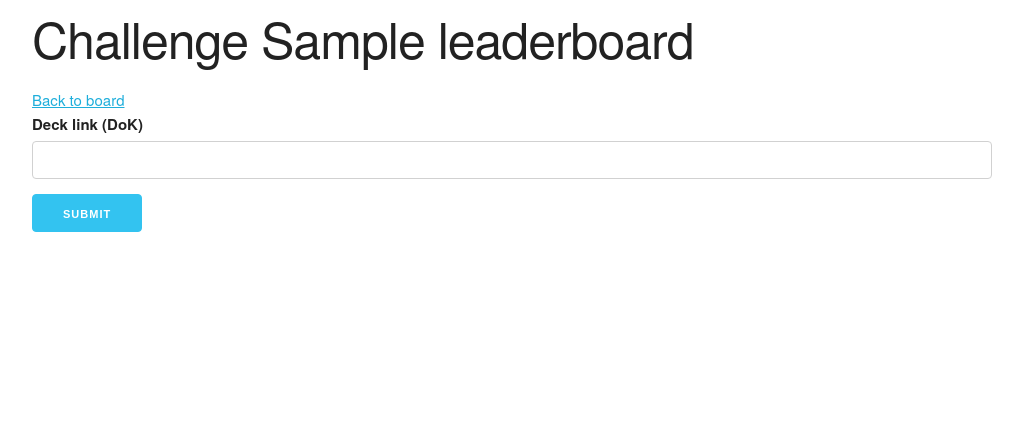
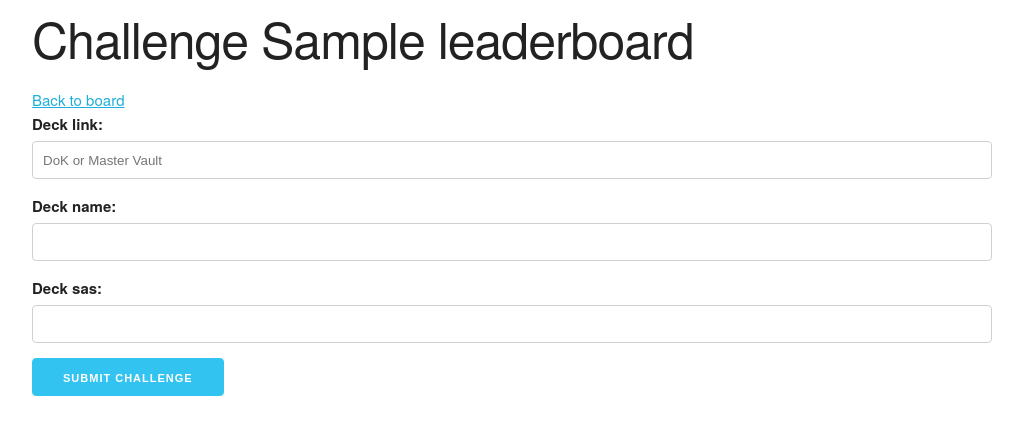
Before and after one commit to jtrussell/swindle, a Django app: a page that uses src/leaderboard/templates/leaderboard/new-challenge.html in a window 1280 px wide. Shown: the top 435 px of the page, without its empty margins (128-1151 px from the left). Run offline with Django 3.2, Linux system fonts and the light colour scheme; tables that the repository leaves empty hold one stand-in row (values such as "Sample post").

Commit message:
Add challenge submissions :)

```diff
--- a/src/leaderboard/admin.py
+++ b/src/leaderboard/admin.py
@@ -8,7 +8,7 @@ from .models import LeaderboardGroup
 
 
 class ChallengeAdmin(admin.ModelAdmin):
-    pass
+    list_display = ('created_by', 'leaderboard', 'created_on')
 
 
 class CompetitorAdmin(admin.ModelAdmin):
@@ -16,11 +16,11 @@ class CompetitorAdmin(admin.ModelAdmin):
 
 
 class CompetitorDeckAdmin(admin.ModelAdmin):
-    pass
+    list_display = ('deck', 'sas', 'competitor')
 
 
 class DeckAdmin(admin.ModelAdmin):
-    pass
+    list_display = ('name', 'mv_id')
 
 
 class LeaderboardAdmin(admin.ModelAdmin):
--- /dev/null
+++ b/src/leaderboard/forms.py
@@ -0,0 +1,38 @@
+from django import forms
+from django.utils.translation import gettext_lazy as _
+from django.core.exceptions import ValidationError
+from .models import Deck
+import uuid
+
+
+def deck_url_validator(value):
+    try:
+        mv_id = Deck.get_mv_id_from_url(value)
+        mv_uuid = uuid.UUID(mv_id)
+    except ValueError:
+        raise(ValidationError(
+            _('Deck link is invalid'),
+            code='invalid'
+        ))
+
+
+class LeaderboardChallengeForm(forms.Form):
+    deck_url = forms.CharField(
+        max_length=200,
+        label=_('Deck link'),
+        validators=[deck_url_validator],
+        widget=forms.TextInput(attrs={
+            'placeholder': _('DoK or Master Vault'),
+            'class': 'u-full-width',
+        }))
+    deck_name = forms.CharField(
+        max_length=200,
+        widget=forms.TextInput(attrs={
+            'class': 'u-full-width',
+        }))
+    deck_sas = forms.IntegerField(
+        max_value=150,
+        min_value=0,
+        widget=forms.NumberInput(attrs={
+            'class': 'u-full-width',
+        }))
--- a/src/leaderboard/models.py
+++ b/src/leaderboard/models.py
@@ -1,5 +1,6 @@
 from django.db import models
 from django.contrib.auth.models import User
+from django.urls import reverse
 
 
 class LeaderboardGroup(models.Model):
@@ -26,6 +27,9 @@ class Leaderboard(models.Model):
     def __str__(self):
         return self.name
 
+    def get_absolute_url(self):
+        return reverse('show_leaderboard', kwargs={'leaderboard_slug': self.slug})
+
     class Meta:
         ordering = ['sort_order']
 
@@ -34,10 +38,19 @@ class Deck(models.Model):
     mv_id = models.UUIDField(unique=True)
     name = models.CharField(max_length=200)
 
+    @staticmethod
+    def get_mv_id_from_url(value):
+        return value.strip().rsplit('/', 1)[-1]
+
+    def __str__(self):
+        return self.name
+
+    def get_dok_url(self):
+        return 'https://decksofkeyforge.com/decks/{}'.format(self.mv_id)
+
 
 class Competitor(models.Model):
     user = models.ForeignKey(User, on_delete=models.CASCADE)
-    deck = models.ForeignKey(Deck, on_delete=models.CASCADE)
     leaderboard = models.ForeignKey(
         Leaderboard, on_delete=models.CASCADE)
     created_on = models.DateTimeField(auto_now_add=True)
@@ -47,15 +60,23 @@ class Competitor(models.Model):
 
 
 class CompetitorDeck(models.Model):
-    competitor = models.ForeignKey(Competitor, on_delete=models.CASCADE)
+    competitor = models.ForeignKey(
+        Competitor, on_delete=models.CASCADE, related_name='decks')
     deck = models.ForeignKey(Deck, on_delete=models.CASCADE)
     sas = models.IntegerField(default=0)
+
+    def __str__(self):
+        return self.deck.name
+
+    def get_dok_url(self):
+        return self.deck.get_dok_url()
 
 
 class Challenge(models.Model):
     created_on = models.DateTimeField(auto_now_add=True)
     created_by = models.ForeignKey(Competitor, on_delete=models.CASCADE)
-    leaderboard = models.ForeignKey(Leaderboard, on_delete=models.CASCADE)
+    leaderboard = models.ForeignKey(
+        Leaderboard, on_delete=models.CASCADE, related_name='challenges')
 
     class Meta:
         ordering = ['created_on']
--- a/src/leaderboard/templates/leaderboard/new-challenge.html
+++ b/src/leaderboard/templates/leaderboard/new-challenge.html
@@ -6,10 +6,11 @@
 
   <a href="{% url 'show_leaderboard' leaderboard.slug %}">Back to board</a>
 
-  <form>
-    <label for="deck_dok">Deck link (DoK)</label>
-    <input class="u-full-width" id="deck_dok" type="text" />
-
-    <input class="button-primary" type="submit" value="Submit">
+  <form method="POST">
+    {% csrf_token %}
+    {{ form }}
+    <button class="button-primary" type="submit">
+      Submit challenge
+    </button>
   </form>
 {% endblock %}
--- a/src/leaderboard/views.py
+++ b/src/leaderboard/views.py
@@ -1,10 +1,11 @@
-from django.shortcuts import render
+from django.shortcuts import render, redirect
 from .models import Challenge
 from .models import Competitor
 from .models import CompetitorDeck
 from .models import Deck
 from .models import Leaderboard
 from .models import LeaderboardGroup
+from .forms import LeaderboardChallengeForm
 
 
 # Create your views here.
@@ -36,8 +37,48 @@ def leaderboard_history(request, leaderboard_slug):
 
 def new_challenge(request, leaderboard_slug):
     board = Leaderboard.objects.filter(slug=leaderboard_slug).first()
+    if request.method == 'POST':
+        form = LeaderboardChallengeForm(request.POST)
+        if form.is_valid():
+            mv_id = Deck.get_mv_id_from_url(form.cleaned_data['deck_url'])
+            # TODO - get SAS and deck name from DoK
+            deck_sas = form.cleaned_data['deck_sas']
+            deck_name = form.cleaned_data['deck_name']
+
+            # Upsert DECK
+            deck, created = Deck.objects.update_or_create(
+                mv_id=mv_id,
+                defaults={'name': deck_name}
+            )
+
+            # Create competitor
+            competitor = Competitor.objects.create(
+                user=request.user,
+                leaderboard=board
+            )
+
+            # Create competitor Deck
+            competitor_deck = CompetitorDeck.objects.create(
+                competitor=competitor,
+                deck=deck,
+                sas=deck_sas
+            )
+
+            # Create challenge
+            challenge = Challenge.objects.create(
+                created_by=competitor,
+                leaderboard=board
+            )
+
+            # TODO - redirect to the challenge (gotta have pages for challenges fist ;))
+            return redirect(board)
+
+    else:
+        form = LeaderboardChallengeForm()
+
     return render(request, 'leaderboard/new-challenge.html', {
         'leaderboard': board,
+        'form': form,
     })
 
 
```
Also changed, not shown: src/leaderboard/templates/leaderboard/leaderboard-detail.html (+5 -6 lines), src/leaderboard/migrations/0003_remove_competitor_deck.py (added).
